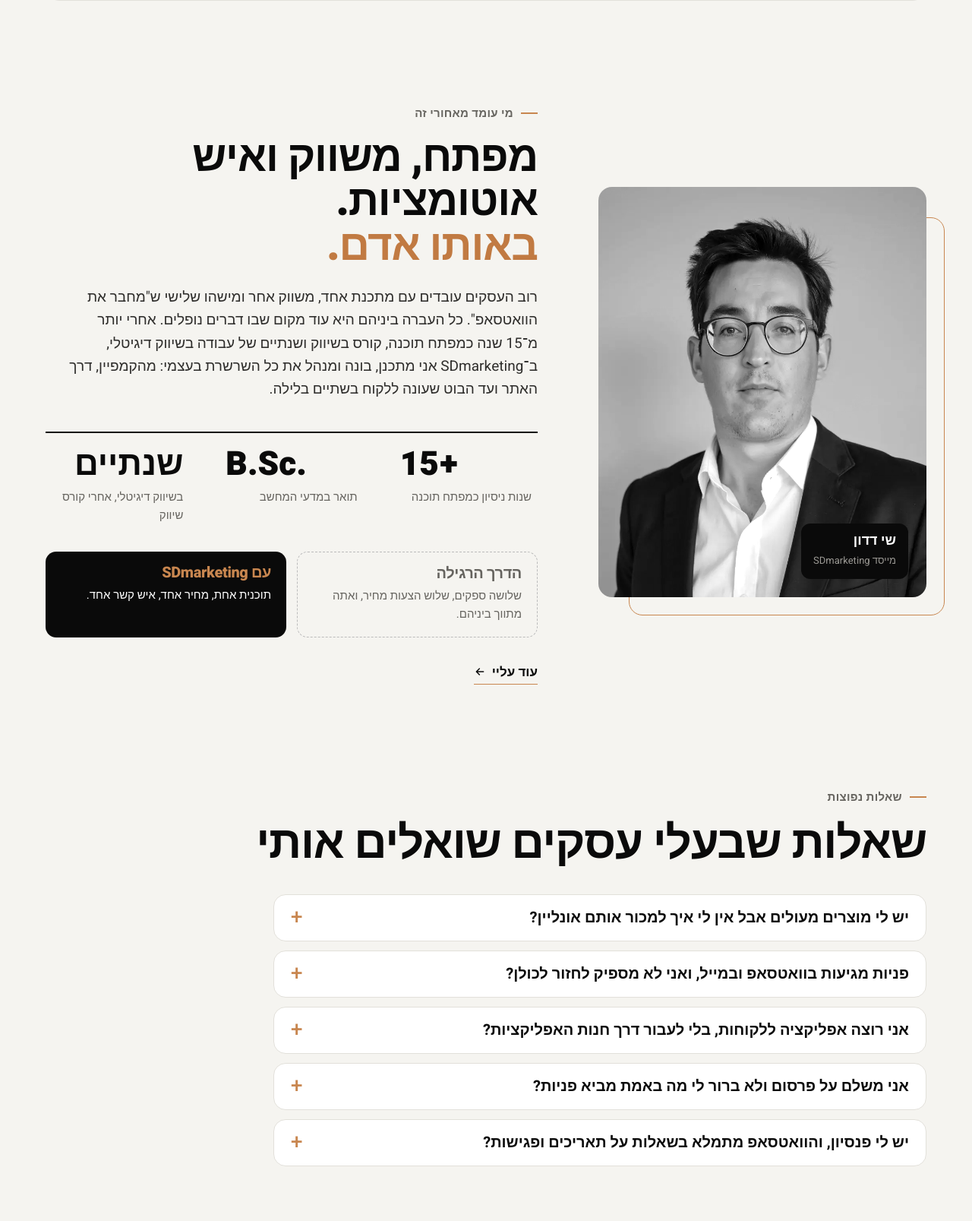
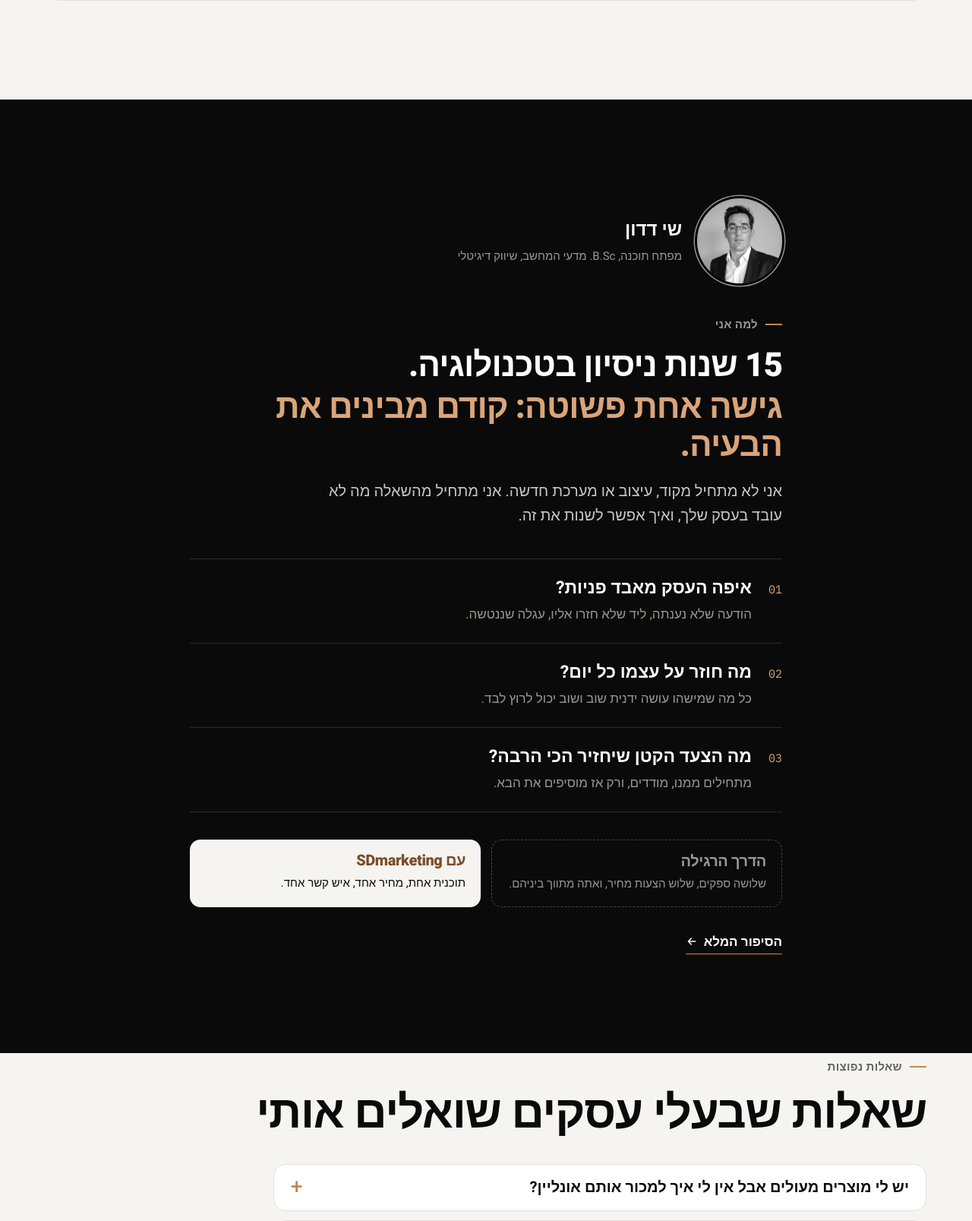
Before and after one commit to shaydadon/sdmarketing, a PHP site: page / in a window 1280 px wide. Shown: the part 3883-5490 px from the top of the page at 76% size. Run offline with PHP 8.4, Linux system fonts and the light colour scheme; some web fonts are replaced.

Commit message:
v4: dark 'why me' section with round portrait, three questions and comparison.
Co-Authored-By: Claude Opus 5.5 <noreply@anthropic.com>
Claude-Session: https://claude.ai/code/session_014zuAcs1zaquws76TnR3NXN

```diff
--- a/assets/css/style.css
+++ b/assets/css/style.css
@@ -1043,3 +1043,34 @@ footer .logo small{color:#9A9893}
   .services.lite .svc-grid{grid-template-columns:1fr}
   .services.lite .svc{min-height:0;padding:24px 22px}
 }
+
+/* Why me: dark section, round portrait with name beside it, three questions, comparison */
+.approach{background:var(--ink);color:#fff;padding:130px 0}
+.approach .eyebrow{color:var(--mute-d)}
+.ap-grid{display:grid;grid-template-columns:1fr;gap:36px;max-width:860px}
+.ap-photo{display:flex;align-items:center;gap:20px}
+.ap-photo img{width:112px;aspect-ratio:1;border-radius:50%;object-fit:cover;filter:grayscale(1) contrast(1.08);box-shadow:0 0 0 3px var(--ink),0 0 0 4.5px var(--accent)}
+.ap-photo .cap b{font-family:var(--display);font-size:24px;font-weight:700;display:block}
+.ap-photo .cap span{font-size:15px;color:var(--mute-d)}
+.approach h2.sec{font-size:44px;font-weight:800;line-height:1.12;max-width:680px}
+.approach h2.sec .acc{display:block;margin-top:6px;color:var(--accent-2)}
+.count{font-variant-numeric:tabular-nums}
+.approach .lead{color:#c9c7c1;max-width:600px}
+.qs{list-style:none;margin-top:40px;border-top:1px solid var(--line-d)}
+.qs li{display:flex;gap:22px;padding:24px 0;border-bottom:1px solid var(--line-d);font-size:17px;color:var(--mute-d)}
+.qs li > span{font-family:var(--mono);font-size:15px;color:var(--accent-2);padding-top:4px}
+.qs b{display:block;font-family:var(--display);font-weight:700;font-size:23px;color:#fff;margin-bottom:6px;line-height:1.25}
+.rv-on .qs .rv:nth-child(2){transition-delay:.08s}.rv-on .qs .rv:nth-child(3){transition-delay:.16s}
+.approach .vs .a{border-color:#444;color:var(--mute-d)}
+.approach .vs .b{background:var(--paper);color:var(--ink)}
+.approach .vs .b h3{color:var(--accent-ink)}
+.approach .link{color:#fff;margin-top:32px}
+@media (max-width:800px){
+  .approach{padding:84px 0}
+  .ap-grid{gap:28px}
+  .ap-photo img{width:88px}
+  .ap-photo .cap b{font-size:21px}
+  .approach h2.sec{font-size:30px}
+  .qs b{font-size:20px}
+  .qs li{gap:14px}
+}
--- a/includes/header.php
+++ b/includes/header.php
@@ -38,7 +38,7 @@ function logo_mark(): string
   <link rel="preconnect" href="https://fonts.googleapis.com">
   <link rel="preconnect" href="https://fonts.gstatic.com" crossorigin>
   <link href="https://fonts.googleapis.com/css2?family=Heebo:wght@400;500;700;800;900&family=IBM+Plex+Sans+Hebrew:wght@400;500;600;700&family=IBM+Plex+Mono:wght@400;500;600&display=swap" rel="stylesheet">
-  <link rel="stylesheet" href="assets/css/style.css?v=50">
+  <link rel="stylesheet" href="assets/css/style.css?v=51">
 </head>
 <body class="page-<?= e($page_id) ?>">
 <?php require __DIR__ . '/icons.php'; ?>
--- a/index.php
+++ b/index.php
@@ -132,27 +132,26 @@ $outcomes = [
   </div>
 </section>
 
-<section class="founder" aria-labelledby="about-title">
-  <div class="wrap f-grid">
-    <div class="f-photo">
-      <div class="sq" aria-hidden="true"></div>
+<section class="approach" aria-labelledby="about-title">
+  <div class="wrap ap-grid">
+    <div class="ap-photo rv">
       <img src="assets/img/founder.webp" alt="שי דדון, מייסד SDmarketing" width="1024" height="1024" loading="lazy" decoding="async">
-      <div class="cap"><b>שי דדון</b><span>מייסד SDmarketing</span></div>
+      <div class="cap"><b>שי דדון</b><span>מפתח תוכנה, B.Sc. מדעי המחשב, שיווק דיגיטלי</span></div>
     </div>
     <div>
-      <span class="eyebrow">מי עומד מאחורי זה</span>
-      <h2 class="sec" id="about-title">מפתח, משווק ואיש אוטומציות.<br><span class="acc">באותו אדם.</span></h2>
-      <p class="body">רוב העסקים עובדים עם מתכנת אחד, משווק אחר ומישהו שלישי ש"מחבר את הוואטסאפ". כל העברה ביניהם היא עוד מקום שבו דברים נופלים. אחרי יותר מ־15 שנה כמפתח תוכנה, קורס בשיווק ושנתיים של עבודה בשיווק דיגיטלי, ב־SDmarketing אני מתכנן, בונה ומנהל את כל השרשרת בעצמי: מהקמפיין, דרך האתר ועד הבוט שעונה ללקוח בשתיים בלילה.</p>
-      <div class="creds">
-        <div><b class="ltr">15+</b><span>שנות ניסיון כמפתח תוכנה</span></div>
-        <div><b class="ltr">B.Sc.</b><span>תואר במדעי המחשב</span></div>
-        <div><b>שנתיים</b><span>בשיווק דיגיטלי, אחרי קורס שיווק</span></div>
-      </div>
+      <span class="eyebrow">למה אני</span>
+      <h2 class="sec" id="about-title"><span class="count" data-count="15">15</span> שנות ניסיון בטכנולוגיה.<span class="acc">גישה אחת פשוטה: קודם מבינים את הבעיה.</span></h2>
+      <p class="lead">אני לא מתחיל מקוד, עיצוב או מערכת חדשה. אני מתחיל מהשאלה מה לא עובד בעסק שלך, ואיך אפשר לשנות את זה.</p>
+      <ol class="qs">
+        <li class="rv"><span>01</span><div><b>איפה העסק מאבד פניות?</b>הודעה שלא נענתה, ליד שלא חזרו אליו, עגלה שננטשה.</div></li>
+        <li class="rv"><span>02</span><div><b>מה חוזר על עצמו כל יום?</b>כל מה שמישהו עושה ידנית שוב ושוב יכול לרוץ לבד.</div></li>
+        <li class="rv"><span>03</span><div><b>מה הצעד הקטן שיחזיר הכי הרבה?</b>מתחילים ממנו, מודדים, ורק אז מוסיפים את הבא.</div></li>
+      </ol>
       <div class="vs">
         <div class="a"><h3>הדרך הרגילה</h3>שלושה ספקים, שלוש הצעות מחיר, ואתה מתווך ביניהם.</div>
         <div class="b"><h3>עם SDmarketing</h3>תוכנית אחת, מחיר אחד, איש קשר אחד.</div>
       </div>
-      <a class="link" href="about.php" style="margin-top:32px">עוד עליי <?= icon('arrow') ?></a>
+      <a class="link" href="about.php">הסיפור המלא <?= icon('arrow') ?></a>
     </div>
   </div>
 </section>
```
